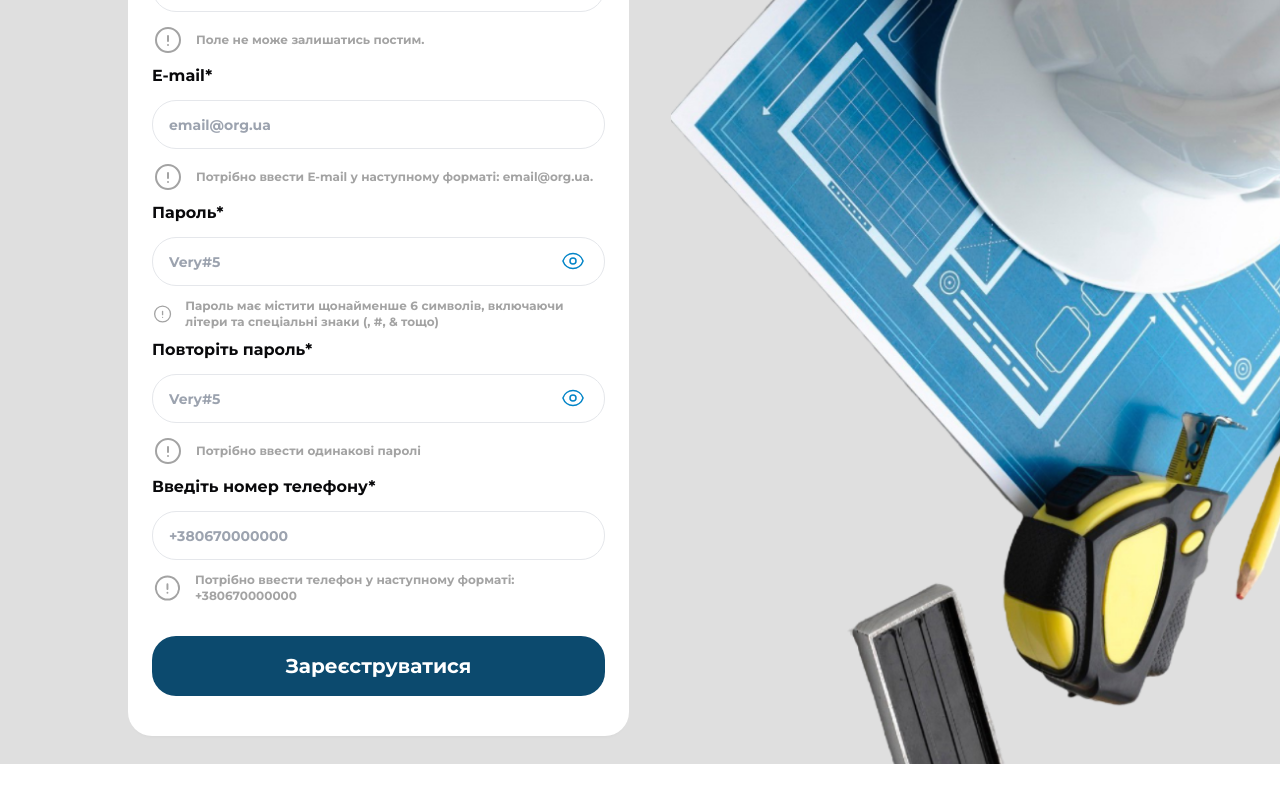
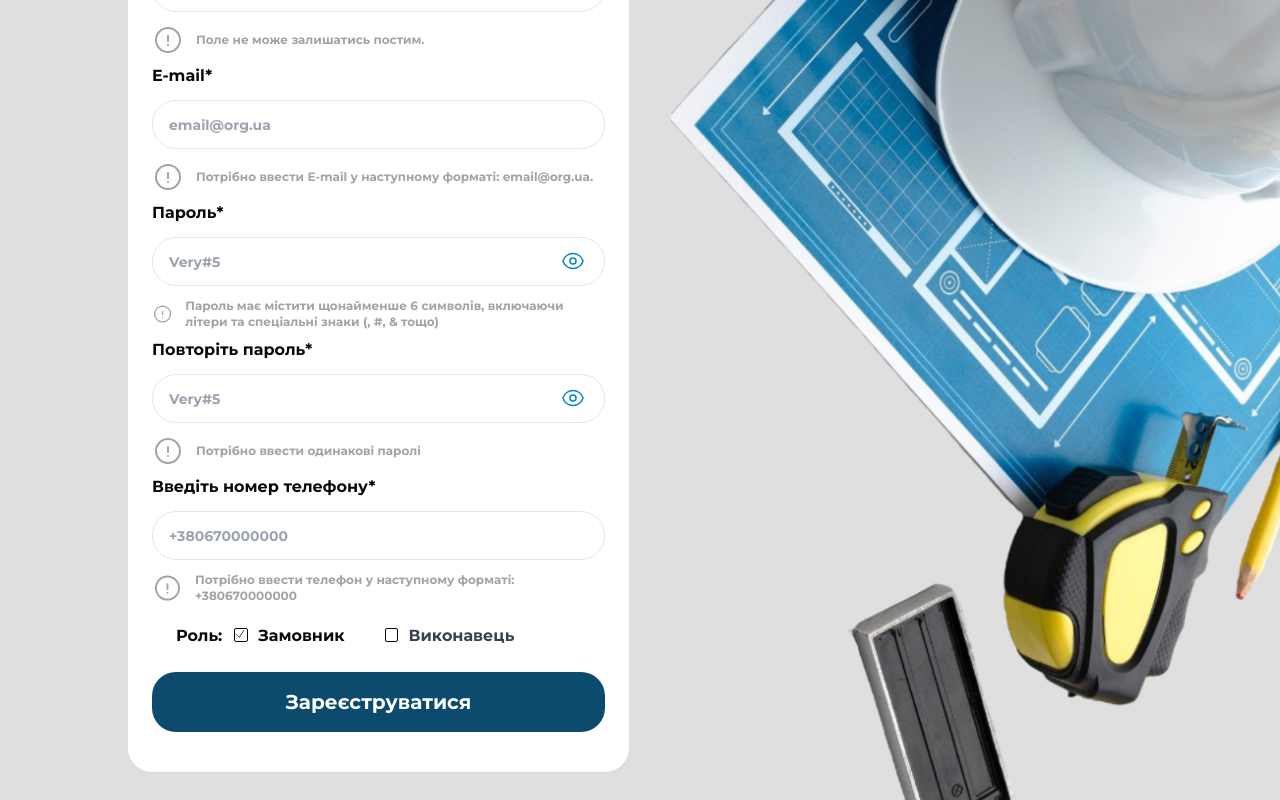
Before and after one commit to Vitaliy28031985/tiam-estimate-app-frontend, a Next.js app: page /register in a window 1280 px wide. Shown: the part 427-1227 px from the top of the page. Before the commit the page ends 1191 px from the top, so only its background shows below. Built offline with nearby package versions, Linux system fonts and the light colour scheme.

Commit message:
create checkbox

```diff
--- /dev/null
+++ b/src/app/UI/Inputs/Checkbox.tsx
@@ -0,0 +1,13 @@
+import { CheckIcon } from '@heroicons/react/24/outline';
+import { InputProps } from "@/app/interfaces/inputInterface";
+
+export default function Checkbox({ title, type, name, value, data, changeCheckbox }: InputProps) {
+    return (
+    <label className='relative'>
+            <input className='peer sr-only' type={type} onChange={changeCheckbox} name={name} value={value} checked={data === value} />
+            <div className="absolute top-[4px] z-10 w-[13.5px] h-[13.5px] border border-black rounded-sm"></div>
+            <CheckIcon className='mr-3 absolute top-[4px] size-3 text-black hidden peer-checked:block'/>
+            <p className='ml-6 text-base font-normal text-gray-30 peer-checked:text-black'>{title}</p>
+    </label>
+)
+}
--- a/src/app/components/Register/RegisterForm.tsx
+++ b/src/app/components/Register/RegisterForm.tsx
@@ -1,6 +1,7 @@
 'use client';
 import { useState } from "react";
 import RegisterInputs from "@/app/UI/Inputs/RegisterInput";
+import Checkbox from "@/app/UI/Inputs/Checkbox";
 import ButtonAth from "@/app/UI/Buttons/ButtonAuth";
 export default function RegisterForm() {
     const formPassword = /^(?=.*[a-zA-Z])(?=.*[*!#&])[A-Za-z0-9*!#&]{6,}$/;
@@ -18,6 +19,7 @@ export default function RegisterForm() {
     const [email, setEmail] = useState('');
     const [repeatPassword, setRepeatPassword] = useState('');
     const [phone, setPhone] = useState('');
+    const [role, setRole] = useState('customer');
 
     const handleChange = (e: React.ChangeEvent<HTMLInputElement>) => {
        const {name, value,} = e.currentTarget;
@@ -43,9 +45,13 @@ export default function RegisterForm() {
                 setIsEmptyRepeatPassword(false);
             break;
 
-             case 'phone':
+            case 'phone':
                 setPhone(value);
                 setIsEmptyPhone(false);
+                break;
+
+            case 'role':
+                setRole(value);
             break;
 
            default:
@@ -85,7 +91,7 @@ export default function RegisterForm() {
        }
 
        const registerData = {
-          name, email, password, phone
+          name, email, password, phone, role
        }
 
        console.log(registerData);
@@ -94,6 +100,7 @@ export default function RegisterForm() {
        setPassword('');
        setRepeatPassword('');
        setPhone('');
+       setRole('');
 };
 
     return (
@@ -119,10 +126,17 @@ export default function RegisterForm() {
                 message='Потрібно ввести телефон у наступному форматі: +380670000000'
                 value={phone} isError={isEmptyPhone} change={handleChange} />
 
+            <div className="flex gap-3 mt-5">
+
+                <h5 className="ml-6 text-base font-normal text-black">Роль:</h5>
+                <div className="flex gap-10">
+            <Checkbox title="Замовник" type="radio" name="role" value="customer" data={role} changeCheckbox={handleChange} />
+            <Checkbox title="Виконавець" type="radio" name="role" value="executor" data={role} changeCheckbox={handleChange} />
+                </div>
+            </div>
+
             <ButtonAth title="Зареєструватися"/>
 
         </form>
     )
 }
-
-//CheckIcon
--- a/src/app/interfaces/inputInterface.ts
+++ b/src/app/interfaces/inputInterface.ts
@@ -5,8 +5,10 @@ export interface InputProps {
     placeholder?: string;
     message?: string;
     value?: string;
+    data?: string;
     isError?: boolean;
     showButton?: boolean;
     change?: (e: React.ChangeEvent<HTMLInputElement>) => void;
+    changeCheckbox?: (e: React.ChangeEvent<HTMLInputElement>) => void;
 
 }
```
